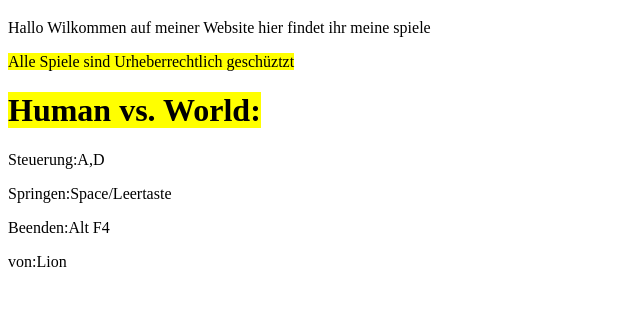
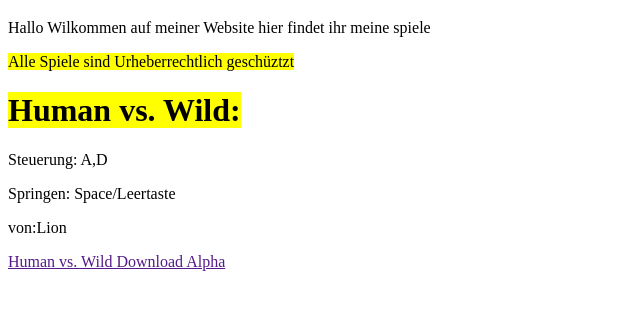
Before and after one commit to OnECraft12/LionGames, a plain HTML site: page index.html in a window 1280 px wide. Shown: the part 61-370 px from the top of the page, without its empty margins (0-640 px from the left). Drawn offline with Linux system fonts and the light colour scheme.

Commit message:
Update index.html

```diff
--- a/index.html
+++ b/index.html
@@ -4,7 +4,7 @@
     <meta charset="UTF-8">
     <meta http-equiv="X-UA-Compatible" content="IE=edge">
     <meta name="viewport" content="width=device-width, initial-scale=1.0">
-    <title>OnECraft.com</title>
+    <title>LianGames.com</title>
 </head>
 <body>
     <h1>Lion</h1>
@@ -13,12 +13,13 @@
 
 
 
- <h1><mark> Human vs. World:</mark></h1>
- <p>Steuerung:A,D </p>
-<p>Springen:Space/Leertaste </p>
- <p> Beenden:Alt F4 </p>
+ <h1><mark> Human vs. Wild:</mark></h1>
+ <p>Steuerung: A,D </p>
+<p>Springen: Space/Leertaste </p>
    <p>von:Lion </p>
-<a href=">Download Windows Alpha</a>
+<a href="">
+  Human vs. Wild Download Alpha
+</a>
 
 </body>
 </html>
```
